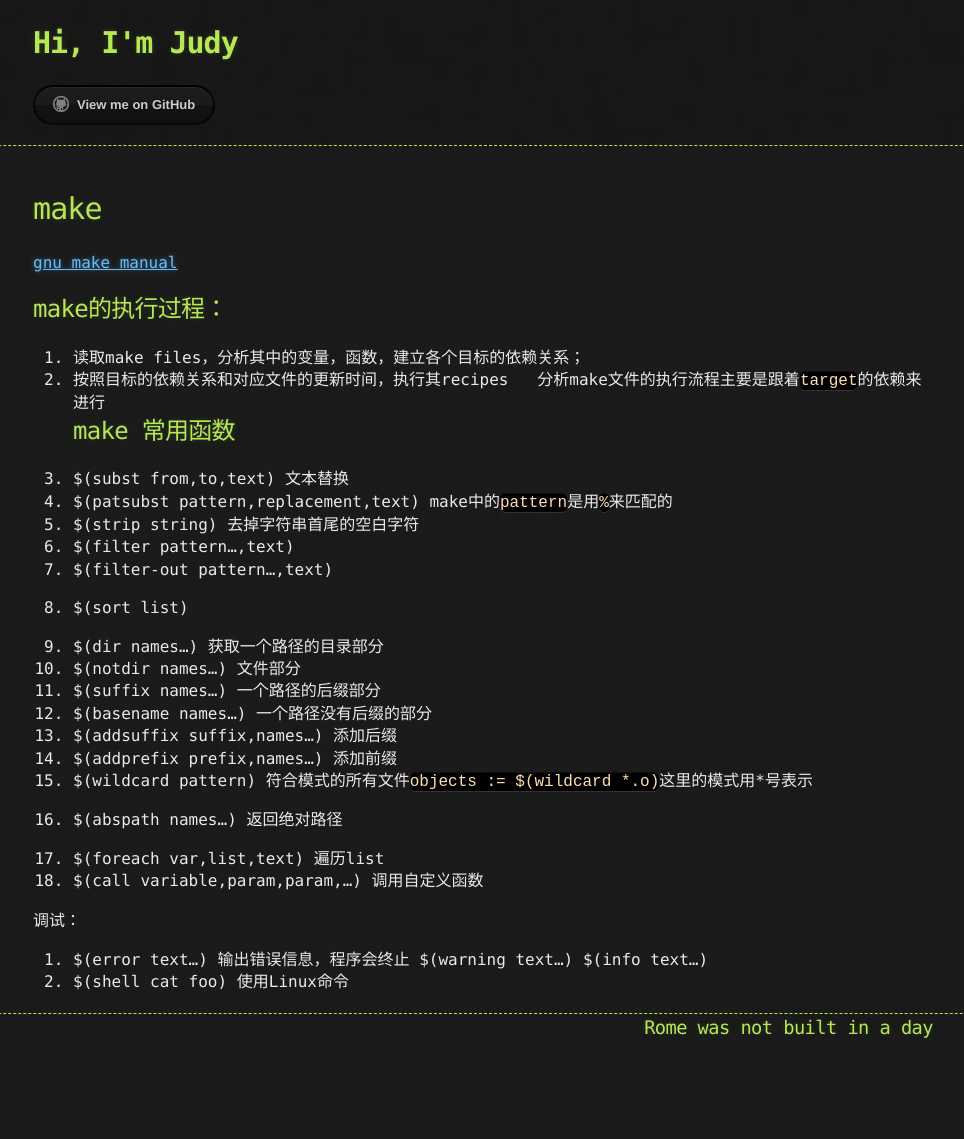
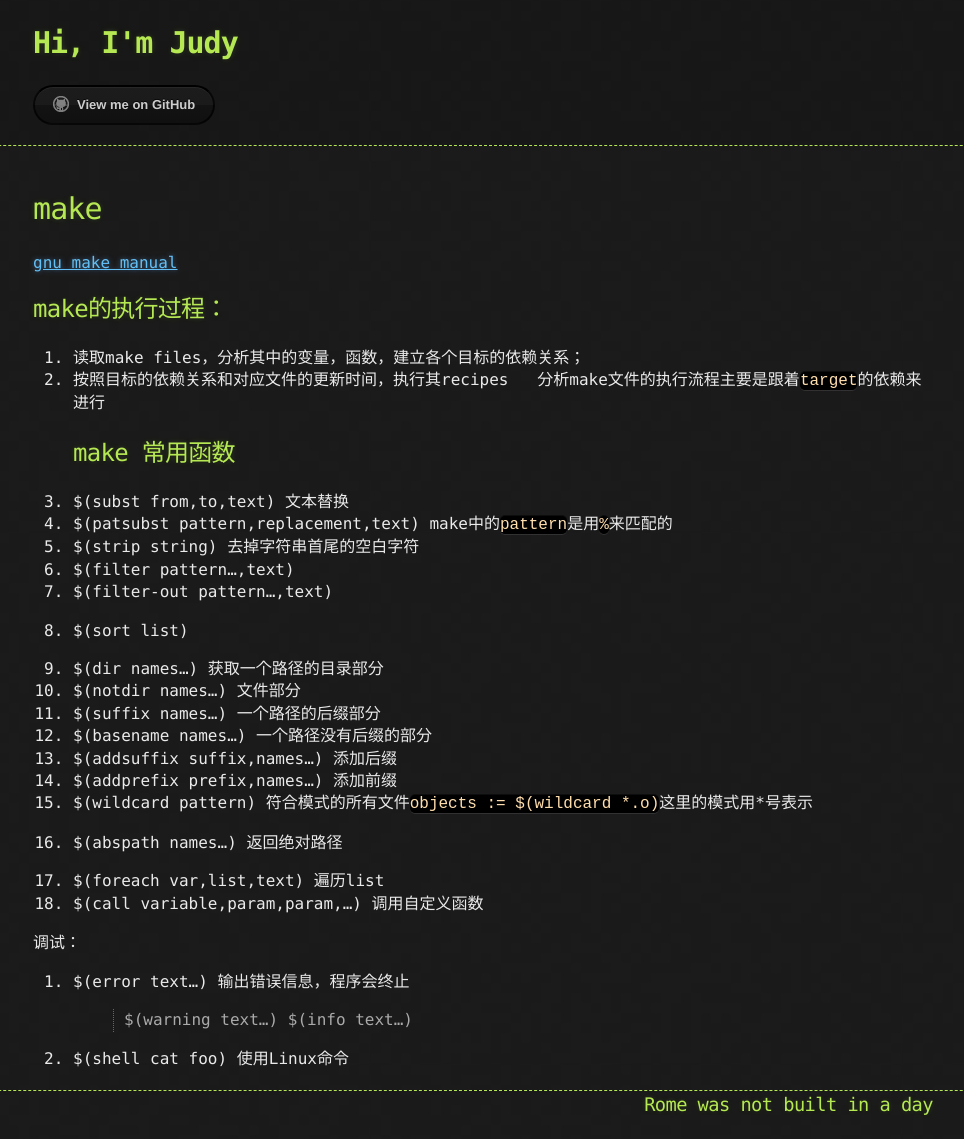
Before and after one commit to Shl4046/Shl4046.github.io, a Jekyll site: the page built from _posts/gnutools/2017-10-03-make.md, in a window 1280 px wide. Shown: the whole page, without its empty margins (162-1126 px from the left). Built offline with Jekyll 4.4.1, drawn with Linux system fonts in a browser that asks for light colours; before the commit the page ends 1062 px from its top, so only the background shows below that.

Commit message:
Update 2017-10-03-make.md

```diff
--- a/_posts/gnutools/2017-10-03-make.md
+++ b/_posts/gnutools/2017-10-03-make.md
@@ -13,7 +13,7 @@ date:   2017-10-03 01:53:30 -0700
 2. 按照目标的依赖关系和对应文件的更新时间，执行其recipes
 
 分析make文件的执行流程主要是跟着`target`的依赖来进行
-
+<br>
 ## make 常用函数
 1. $(subst from,to,text) 文本替换
 2. $(patsubst pattern,replacement,text) make中的`pattern`是用`%`来匹配的
@@ -36,8 +36,8 @@ date:   2017-10-03 01:53:30 -0700
 
 调试：<br>
 17. $(error text…) 输出错误信息，程序会终止
-    $(warning text…)
-    $(info text…)
+ >  $(warning text…)
+ >   $(info text…)
 18. $(shell cat foo) 使用Linux命令
 
 [makemanual]: <http://www.gnu.org/software/make/manual/make.html>
```
